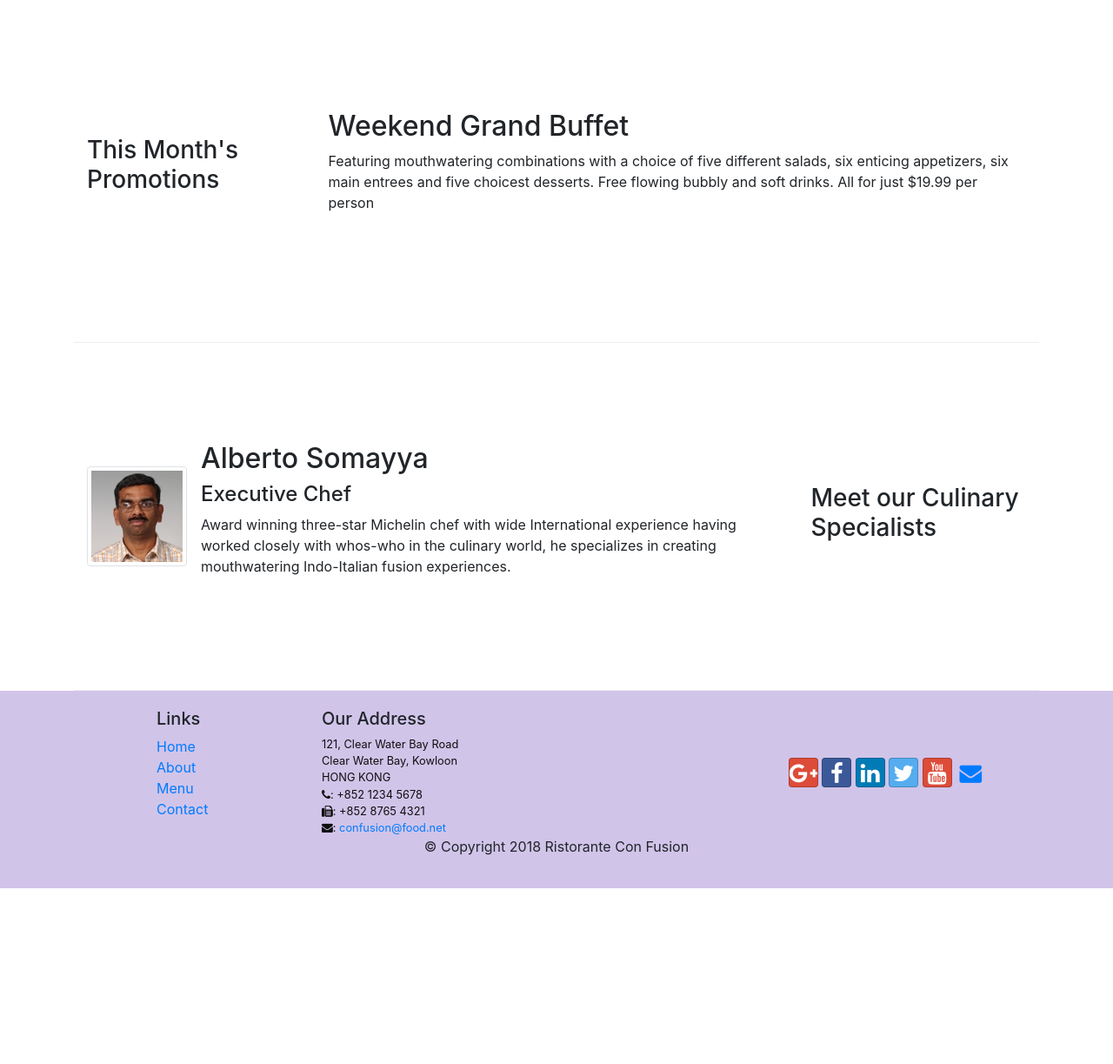
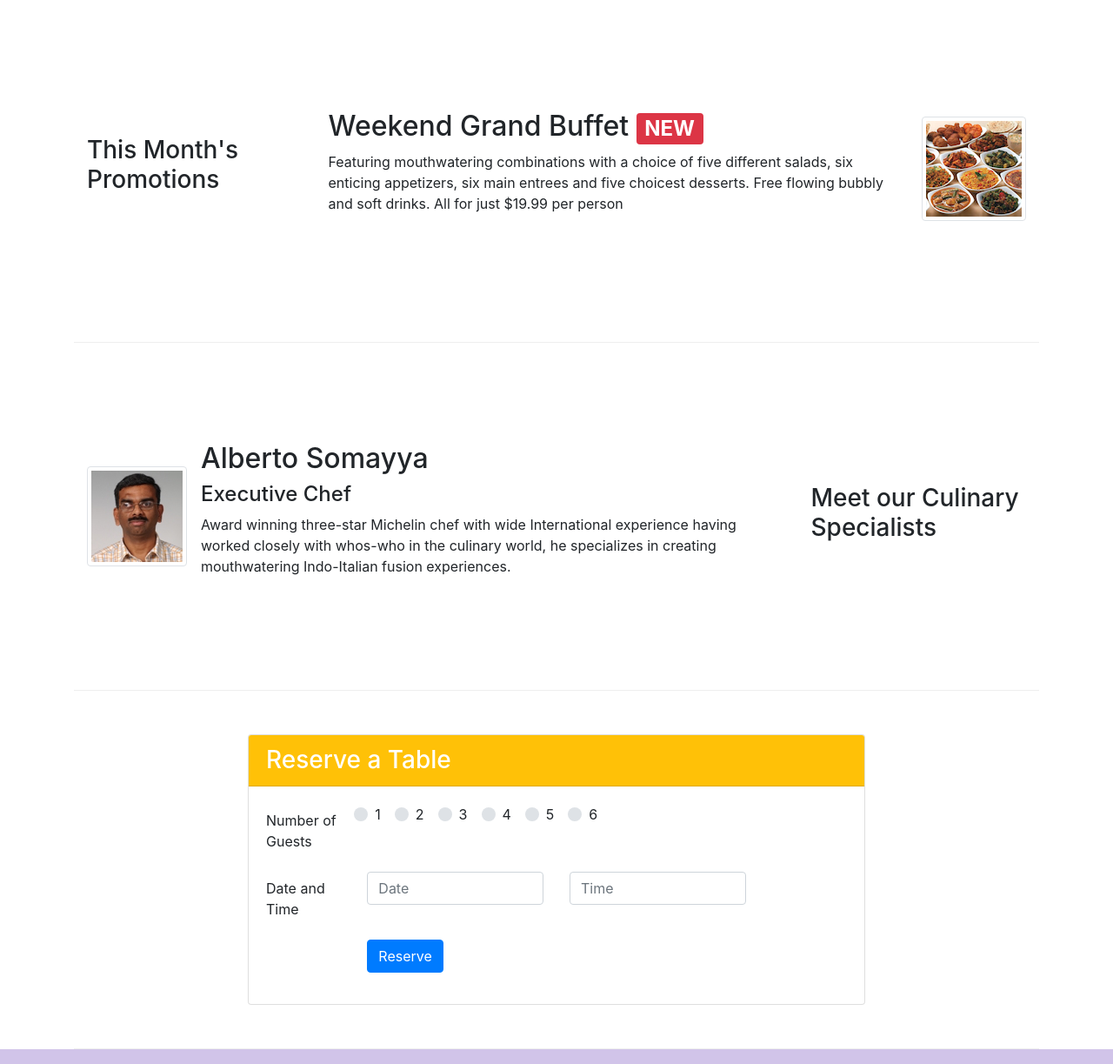
Before and after one commit to shadan-asad/conFusion, a website: page index.html in a window 1280 px wide. Shown: the part 740-1963 px from the top of the page at 87% size. Before the commit the page ends 1761 px from the top, so only its background shows below. Drawn offline with nearby package versions, Linux system fonts and the light colour scheme.

Commit message:
Bootstrap Assignment Week 2

```diff
--- a/index.html
+++ b/index.html
@@ -44,6 +44,9 @@
                 <div class="col-12 col-sm align-self-center">
                     <img src="img/logo.png" class="img-fluid">
                 </div>
+                <div class="col-12 col-sm align-self-center">
+                    <a href="#resTable" class="btn btn-warning btn-block">Reserve Table</a>
+                </div>
             </div>
         </div>
     </header>
@@ -64,14 +67,18 @@
             </div>
         </div>
 
-
         <div class="row row-content align-items-center">
             <div class="col-12 col-sm-4 col-md-3">
                 <h3>This Month's Promotions</h3>
             </div>
             <div class="col col-sm col-md">
-                <h2>Weekend Grand Buffet</h2>
-                <p>Featuring mouthwatering combinations with a choice of five different salads, six enticing appetizers, six main entrees and five choicest desserts. Free flowing bubbly and soft drinks. All for just $19.99 per person </p>
+                <div class="media">
+                    <div class="media-body">
+                        <h2 class="mt-0">Weekend Grand Buffet <span class="badge badge-danger">NEW</span></h2>
+                        <p>Featuring mouthwatering combinations with a choice of five different salads, six enticing appetizers, six main entrees and five choicest desserts. Free flowing bubbly and soft drinks. All for just $19.99 per person </p>
+                    </div>
+                    <img class="d-flex ml-3 img-thumbnail align-self-center" src="img/buffet.png" alt="buffet">
+                </div>
             </div>
         </div>
 
@@ -86,7 +93,58 @@
                         <h2 class="mt-0">Alberto Somayya</h2>
                         <h4>Executive Chef</h4>
                         <p>Award winning three-star Michelin chef with wide International experience having worked closely with whos-who in the culinary world, he specializes in creating mouthwatering Indo-Italian fusion experiences. </p>
-
+                    </div>
+                </div>
+            </div>
+        </div>
+        <div class="row row-content justify-content-center">
+            <div id="resTable" class="col-12 col-sm-8">
+                <div class="card">
+                    <h3 class="card-header bg-warning text-white">Reserve a Table</h3>
+                    <div class="card-body">
+                        <form>
+                            <div class="form-group row">
+                                <label for="guestNum" class="col-md-2 col-form-label">Number of Guests</label>
+                                <div class="custom-control custom-radio custom-control-inline">
+                                    <input type="radio" id="1" name="radioBtn" class="custom-control-input">
+                                    <label class="custom-control-label" for="1">1</label>
+                                </div>
+                                <div class="custom-control custom-radio custom-control-inline">
+                                    <input type="radio" id="2" name="radioBtn" class="custom-control-input">
+                                    <label class="custom-control-label" for="2">2</label>
+                                </div>
+                                <div class="custom-control custom-radio custom-control-inline">
+                                    <input type="radio" id="3" name="radioBtn" class="custom-control-input">
+                                    <label class="custom-control-label" for="3">3</label>
+                                </div>
+                                <div class="custom-control custom-radio custom-control-inline">
+                                    <input type="radio" id="4" name="radioBtn" class="custom-control-input">
+                                    <label class="custom-control-label" for="4">4</label>
+                                </div>
+                                <div class="custom-control custom-radio custom-control-inline">
+                                    <input type="radio" id="5" name="radioBtn" class="custom-control-input">
+                                    <label class="custom-control-label" for="5">5</label>
+                                </div>
+                                <div class="custom-control custom-radio custom-control-inline">
+                                    <input type="radio" id="6" name="radioBtn" class="custom-control-input">
+                                    <label class="custom-control-label" for="6">6</label>
+                                </div>
+                            </div>
+                            <div class="form-group row">
+                                <label for="guestNum" class="col-md-2 col-form-label">Date and Time</label>
+                                <div class="col-md-4">
+                                    <input type="datetime" class="form-control" id="date" name="date" placeholder="Date">
+                                </div>
+                                <div class="col-md-4">
+                                    <input type="datetime" class="form-control" id="time" name="time" placeholder="Time">
+                                </div>
+                            </div>
+                            <div class="form-group row">
+                                <div class="offset-md-2 col-md-4">
+                                    <button type="submit" class="btn btn-primary">Reserve</button>
+                                </div>
+                            </div>
+                        </form>
                     </div>
                 </div>
             </div>
```
